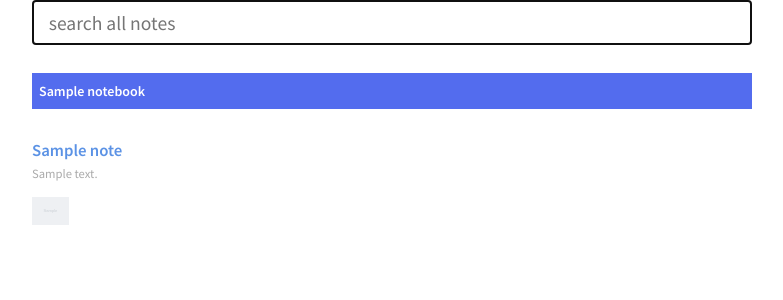
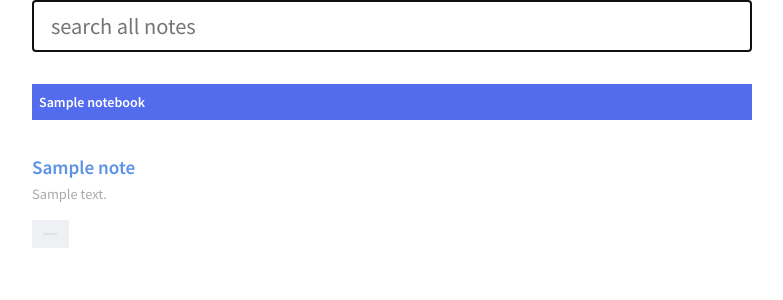
Before and after one commit to frnsys/nomadic, a Python web app: template nomadic/server/assets/templates/notebook.html in a window 1280 px wide. Shown: the top 300 px of the page, without its empty margins (248-1031 px from the left). Run offline with Jinja, Linux system fonts and the light colour scheme; the template is opened without the code that fills it: most values are stand-ins (such as "Sample title", 1, 10 or a date in 2020); grey boxes marked "Sample" are stand-in pictures.

Commit message:
minor styling updates

```diff
--- a/nomadic/server/assets/static/css/index.css
+++ b/nomadic/server/assets/static/css/index.css
@@ -17,7 +17,7 @@
 
 body {
   font-family: "ttyp0", "Source Sans Pro", "Helvetica Neue", Helvetica, "Liberation Sans", Calibri, Arial, sans-serif;
-  font-size: 14px;
+  font-size: 16px;
   line-height: 1.6;
   padding: 0;
   margin: 0;
--- a/nomadic/server/assets/static/css/index.sass
+++ b/nomadic/server/assets/static/css/index.sass
@@ -35,7 +35,7 @@ $highlight_color: #FFE26F
 
 body
   font-family: "ttyp0", "Source Sans Pro", "Helvetica Neue", Helvetica, "Liberation Sans", Calibri, Arial, sans-serif
-  font-size: 14px
+  font-size: 16px
   line-height: 1.6
   padding: 0
   margin: 0
```
Also changed, not shown: nomadic/server/assets/templates/note.html (+6 -2 lines).
